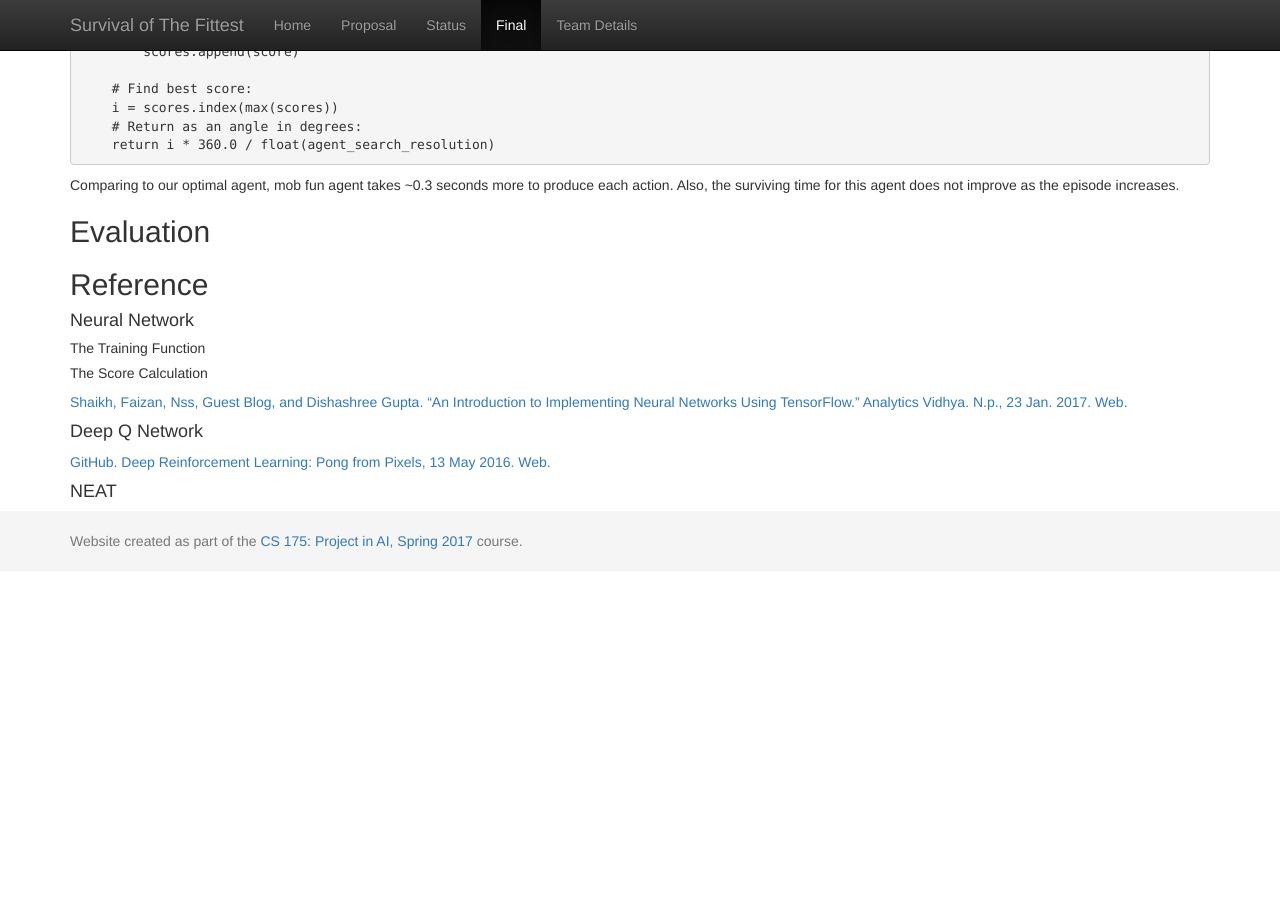
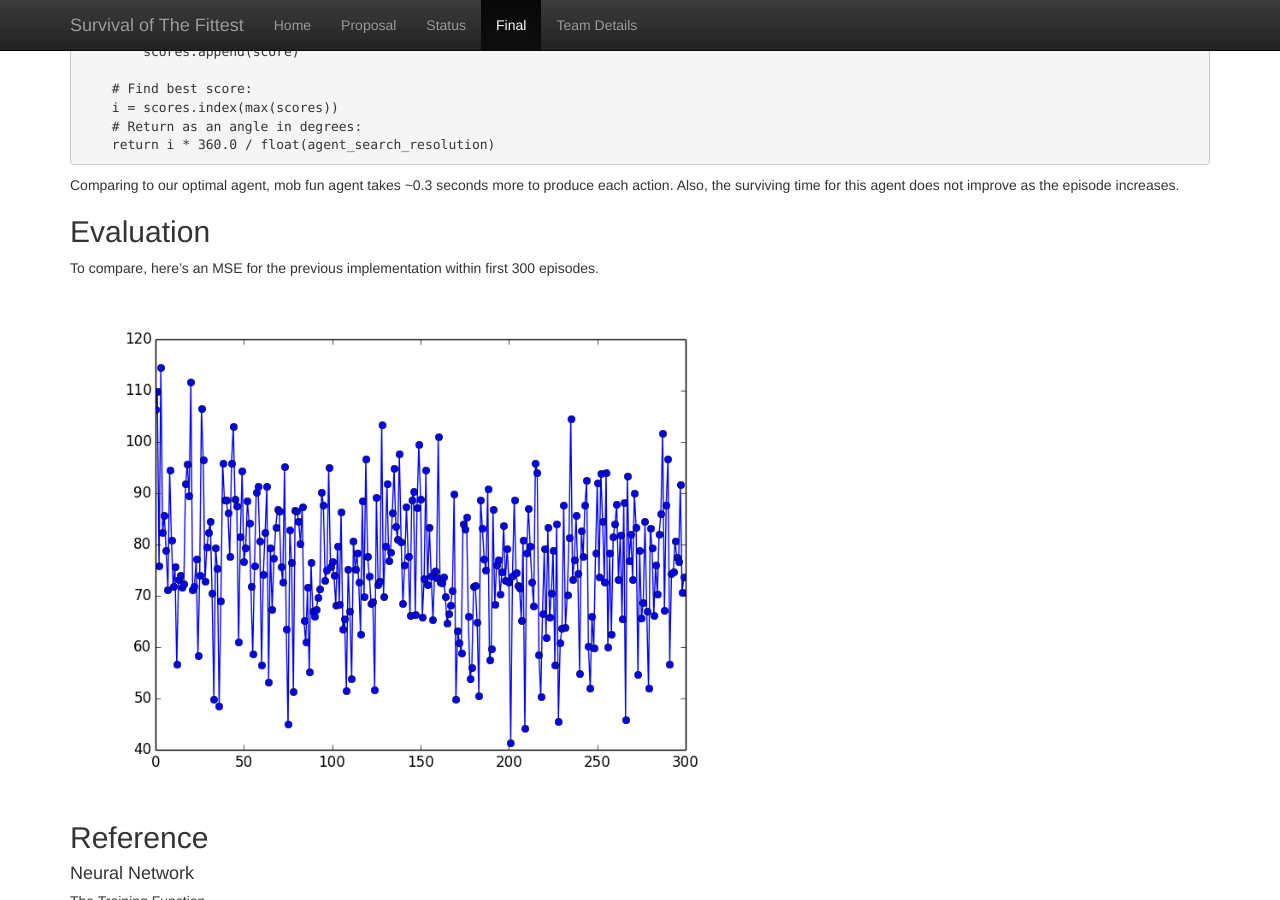
Before and after one commit to mingh2/SurvivalOfTheFittest, a Jekyll site: the page built from docs/final.md, in a window 1280 px wide and 900 px high, scrolled down 6685 px. Built offline with Jekyll 4.4.1, drawn with Linux system fonts in a browser that asks for light colours; before the commit the page ends 7256 px from its top, so only the background shows below that.

Commit message:
Update final.md

```diff
--- a/docs/final.md
+++ b/docs/final.md
@@ -160,6 +160,10 @@ Also, the surviving time for this agent does not improve as the episode increase
 
 ## Evaluation
 
+To compare, here's an MSE for the previous implementation within first 300 episodes.
+
+<img src="Mean_Sqaure_Error.png" width="60%">
+
 
 ## Reference
 
```
